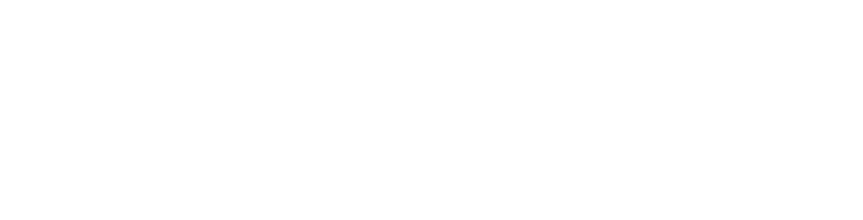
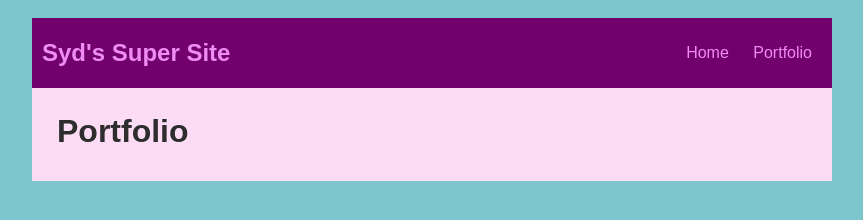
Before and after one commit to saandre0217/sydney-andre.github.io, a plain HTML site: page portfolio.html in a window 1280 px wide. Shown: the whole page, without its empty margins (208-1071 px from the left). Drawn offline with Linux system fonts and the light colour scheme.

Commit message:
finished portfolio

```diff
--- a/portfolio.html
+++ b/portfolio.html
@@ -1,11 +1,100 @@
 <!DOCTYPE HTML>
 <html>
     <head>
+      <title>Syd's Super Site</title>
     </head>
+    <style type="text/css">
+      body {
+          background: rgb(125, 198, 205);
+          color: rgb(45, 45, 45);
+          padding: 10px;
+          font-family: arial;
+      }
+      header {
+          font-size: 1.5em;
+          font-weight: bold;
+      }
+      h1 {
+          margin: 10px;
+      }
+      #all-contents {
+          max-width: 800px;
+          margin: auto;
+      }
 
+      /* navigation menu */
+      nav {
+          background: rgb(114, 0, 109);
+          margin: 0 auto;
+          display: flex;
+          padding: 10px;
+      }
+      nav header {
+          display: flex;
+          align-items: center;
+          color: rgb(239, 140, 241);
+          flex: 1;
+      }
+      nav ul {
+          list-style-image: none;
+      }
+      nav li {
+          display: inline-block;
+          padding: 0 10px;
+      }
+      nav a {
+          text-decoration: none;
+          color: rgb(239, 140, 241);
+      }
+
+      /* main container area beneath menu */
+      main {
+          background: rgb(252, 220, 244);
+          display: flex;
+      }
+      .content {
+          flex: 1;
+          padding: 15px;
+      }
+      #portfolio {
+                list-style-type: none;
+                padding-left: 0;
+            }
+
+            #portfolio li {
+                background: #a5edac;
+                padding: 15px;
+                border-radius: 50px;
+                margin-bottom: 15px;
+            }
+
+            #portfolio li:hover {
+                background: #fbddf4;
+            }
+
+            #portfolio a {
+                text-decoration: none;
+                color: #454545;
+            }
+  </style>
     <body>
       <div id="all-contents">
-
+        <nav>
+          <header>Syd's Super Site</header>
+          <ul>
+              <li><a href="index.html">Home</a>
+              </li>
+              <li><a href="portfolio.html">Portfolio</a>
+              </li>
+          </ul>
+      </nav>
+      <main>
+        <div class="content">
+          <h1>Portfolio</h1>
+          <ul id=""portfolio">
+          </ul>
+        </div>
+      </main>
       </div>
     </body>
 </html>
```
